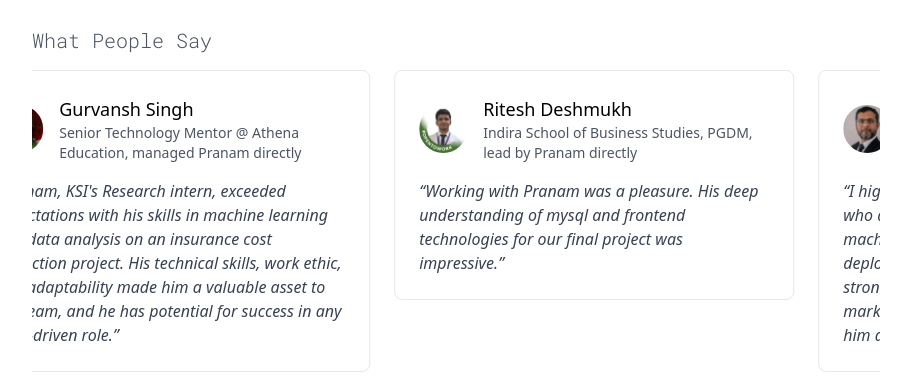
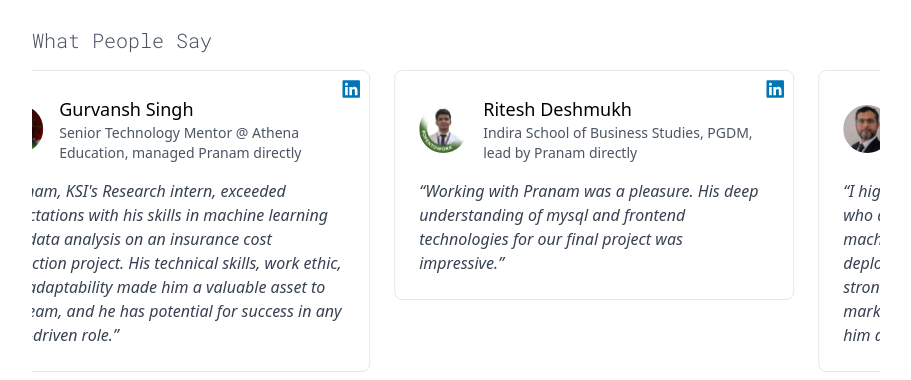
Before and after one commit to prxshetty/prxshetty.github.io, a Next.js app: page / in a window 1280 px wide. Shown: the part 1734-2114 px from the top of the page, without its empty margins (344-1255 px from the left). Built offline with nearby package versions, Linux system fonts and the light colour scheme.

Commit message:
added linkedin buttons to referrals

```diff
--- a/src/app/page.tsx
+++ b/src/app/page.tsx
@@ -188,19 +188,22 @@ const reviews = [
     name: "Gurvansh Singh",
     role: "Senior Technology Mentor @ Athena Education, managed Pranam directly",
     review: "Pranam, KSI's Research intern, exceeded expectations with his skills in machine learning and data analysis on an insurance cost prediction project. His technical skills, work ethic, and adaptability made him a valuable asset to the team, and he has potential for success in any data-driven role.",
-    avatar: "/images/review/gs.jpeg"
+    avatar: "/images/review/gs.jpeg",
+    linkedin: "https://www.linkedin.com/in/gurvansh-singh-6a0991112/"
   },
   {
     name: "Ritesh Deshmukh",
     role: "Indira School of Business Studies, PGDM,  lead by Pranam directly",
     review: "Working with Pranam was a pleasure. His deep understanding of mysql and frontend technologies for our final project was impressive.",
-    avatar: "/images/review/rd.jpeg"
+    avatar: "/images/review/rd.jpeg",
+    linkedin: "https://www.linkedin.com/in/ritesh-deshmukh-aa63321a7/"
   },
   {
     name: "Sudharshan Mahabal",
     role: "AI Solutions Leader, Ex-Silicon Valley, managed Pranam directly",
     review: "I highly recommend Pranam, a talented intern who demonstrated exceptional expertise in machine learning, model building, and MLOps deployment during his tenure at Marva.ai. His strong work ethic, knowledge of financial markets, and proficiency in ML and MLOps make him a valuable asset to any team.",
-    avatar: "/images/review/sm.jpeg"
+    avatar: "/images/review/sm.jpeg",
+    linkedin: "https://www.linkedin.com/in/sudarshan-mahabal/"
   }
 ];
 
@@ -527,7 +530,16 @@ export default function Home() {
                 >
                   {[...reviews, ...reviews].map((review, index) => (
                     <div key={index} className="w-1/2 px-3">
-                      <div className="rounded-lg p-6 border border-gray-200">
+                      <div className="rounded-lg p-6 border border-gray-200 relative">
+                        <a
+                          href={review.linkedin}
+                          target="_blank"
+                          rel="noopener noreferrer"
+                          className="absolute top-2 right-2 text-[#0077B5] hover:text-[#00669c] transition-colors duration-300"
+                          aria-label={`LinkedIn profile of ${review.name}`}
+                        >
+                          <FontAwesomeIcon icon={faLinkedin} className="w-5 h-5" />
+                        </a>
                         <div className="flex items-center mb-4">
                           <Image
                             src={review.avatar}
```
Also changed, not shown: 1 other file (tests, documents, lock files or other folders).
